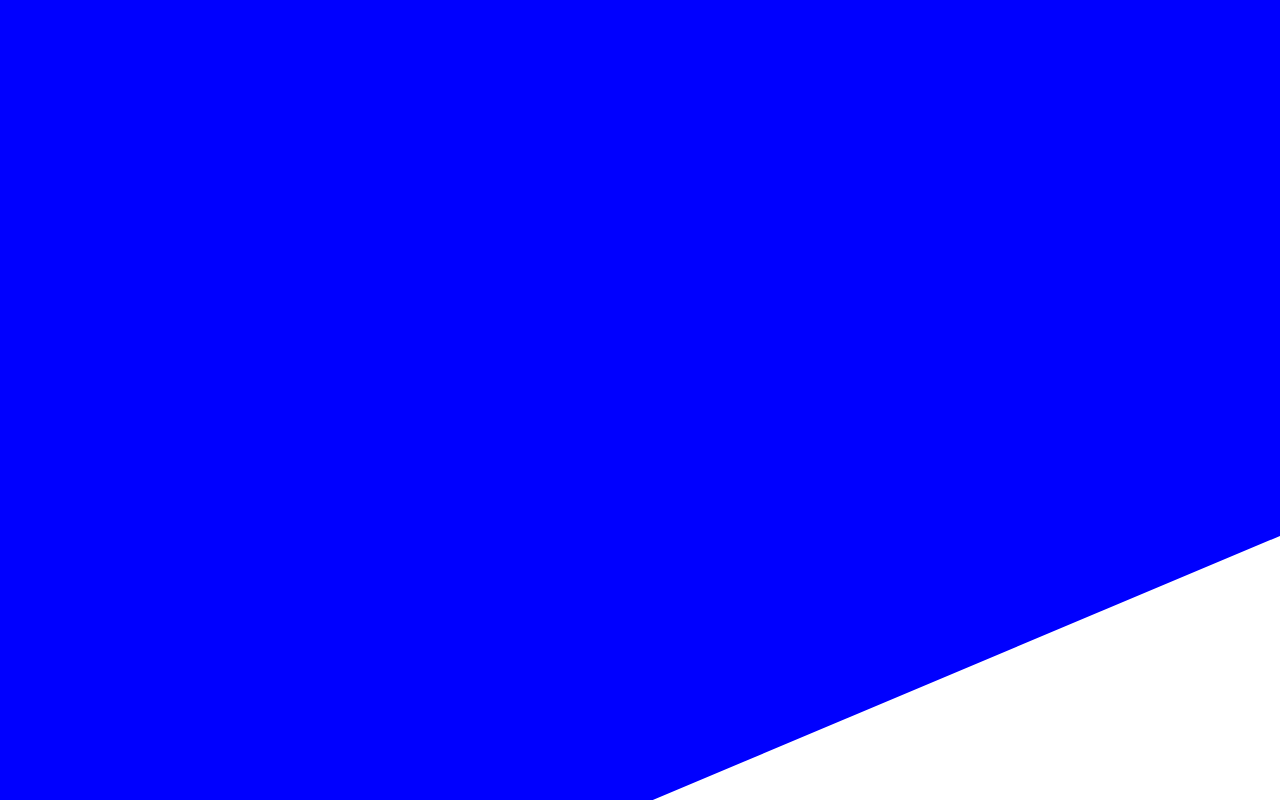
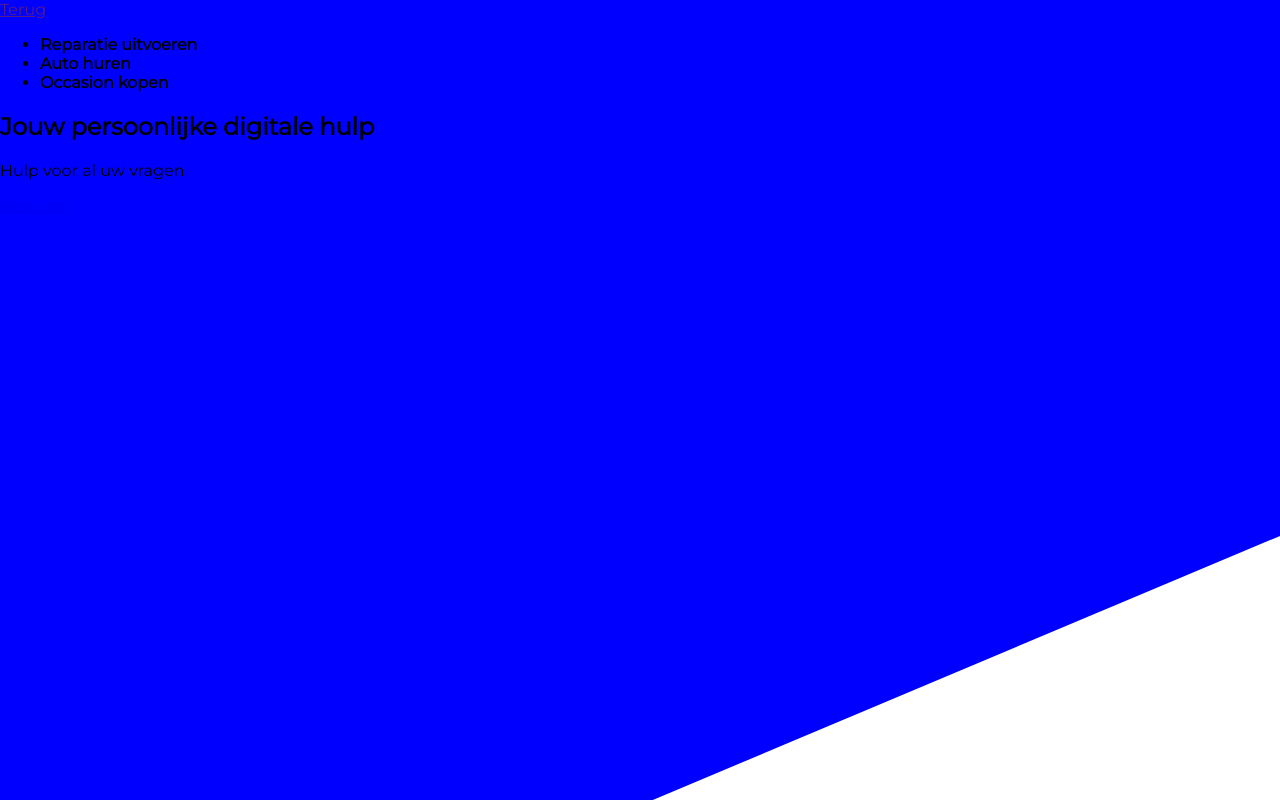
Before and after one commit to OHiddema/2ndSassProject, a plain HTML site: page index.html in a window 1280 px wide. Drawn offline with Linux system fonts and the light colour scheme.

Commit message:
use SASS function

```diff
--- a/index.html
+++ b/index.html
@@ -12,5 +12,34 @@
 </head>
 <body>
   <div id='backGround'></div>
+
+  <header>
+    <a href="">Terug</a>
+  </header>
+
+  <main>
+    <section id='card'>
+      <ul>
+        <li>
+          <span></span>
+          <strong>Reparatie uitvoeren</strong>
+        </li>
+        <li>
+          <span></span>
+          <strong>Auto huren</strong>
+        </li>
+        <li>
+          <span></span>
+          <strong>Occasion kopen</strong>
+        </li>
+      </ul>
+    </section>
+
+    <section id='primary'>
+      <h1>Jouw persoonlijke digitale hulp</h1>
+      <p>Hulp voor al uw vragen</p>
+      <a href="#">Help me</a>
+    </section>
+  </main>
 </body>
 </html>
```
Also changed, not shown: css/style.scss (+6 -1 lines), 1 other file.
